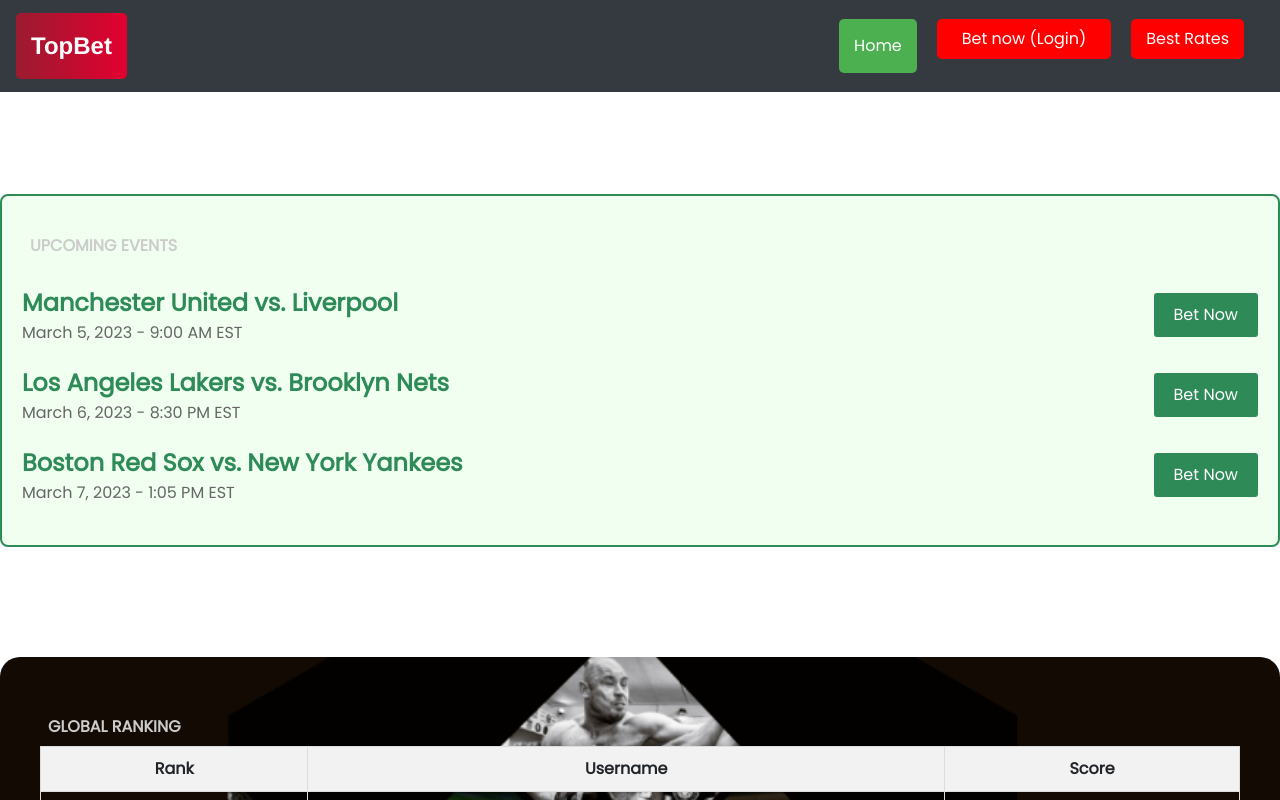
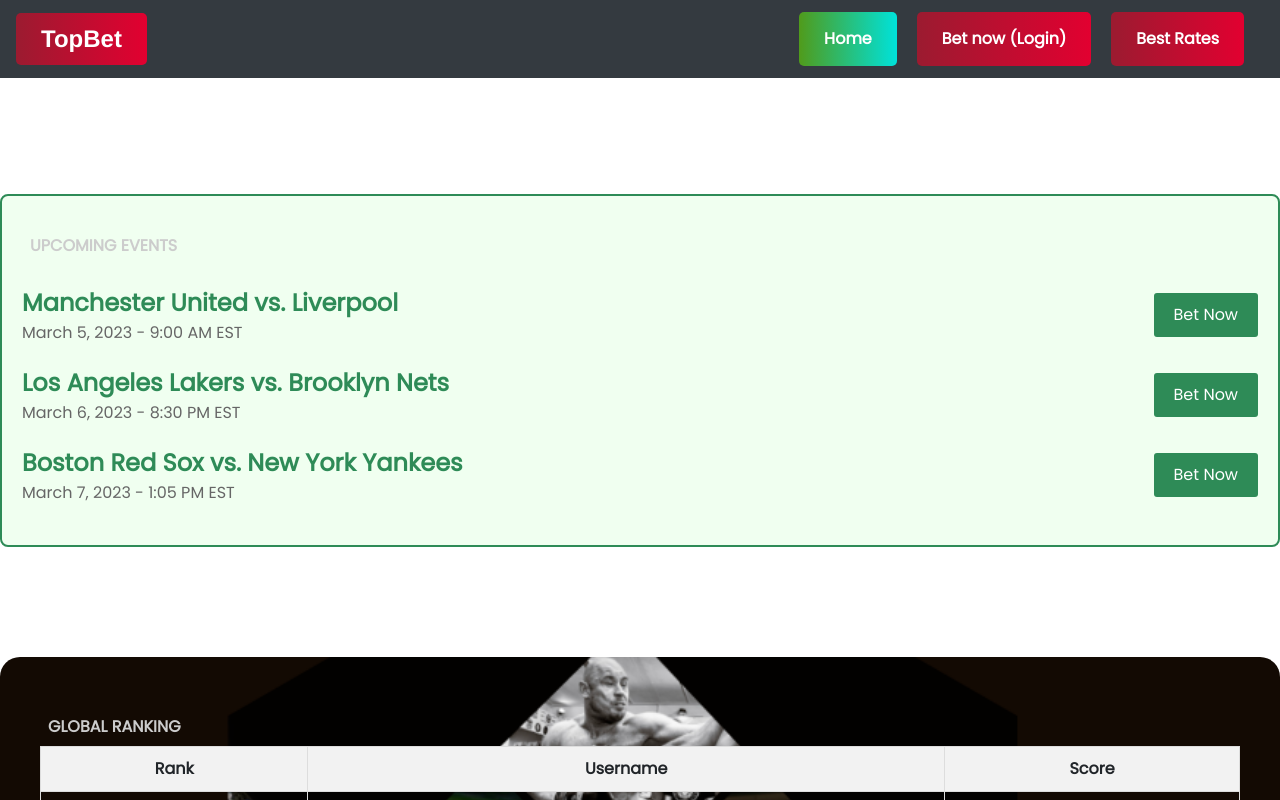
Before and after one commit to clemsims/TopBet, a React (Create React App) app: page / in a window 1280 px wide. Shown: the top 800 px of the page. Built offline with nearby package versions, Linux system fonts and the light colour scheme; no server answers.

Commit message:
new buttons with new style

```diff
--- a/src/pages/index/styles.css
+++ b/src/pages/index/styles.css
@@ -27,8 +27,8 @@
 
 .nav-item-home {
   display: inline-block;
-  padding: 15px 15px;
-  background-color: #4CAF50;
+  padding: 15px 25px;
+  background-image: linear-gradient(to right, #509b1b, #00e2da);
   color: #fff;
   font-size: 16px;
   text-align: center;
@@ -37,6 +37,8 @@
   border: none;
   cursor: pointer;
   margin-right: 20px;
+  font-weight: bold;
+
 }
 
 .nav-item-home:active {
@@ -47,11 +49,10 @@
 /* button for bet now */
 
 
-
 .nav-item-betnow {
   display: inline-block;
-  padding: 8px 25px;
-  background-color: #ff0000;
+  padding: 15px 25px;
+  background-image: linear-gradient(to right, #9B1B30, #E20030);
   color: #fff;
   font-size: 16px;
   text-align: center;
@@ -60,6 +61,8 @@
   border: none;
   cursor: pointer;
   margin-right: 20px;
+  font-weight: bold;
+
 }
 
 .nav-item-betnow:active {
@@ -72,8 +75,8 @@
 
 .nav-item-bestrates {
   display: inline-block;
-  padding: 8px 15px;
-  background-color: #ff0000;
+  padding: 15px 25px;
+  background-image: linear-gradient(to right, #9B1B30, #E20030);
   color: #fff;
   font-size: 16px;
   text-align: center;
@@ -82,6 +85,8 @@
   border: none;
   cursor: pointer;
   margin-right: 20px;
+  font-weight: bold;
+
 }
 
 .nav-item-bestrates:active {
@@ -289,7 +294,7 @@
 
 .logo {
   background: linear-gradient(to right, #9B1B30, #E20030);
-  padding: 15px;
+  padding: 8px 25px;
   border-radius: 5px;
   color: #FFFFFF;
   font-size: 24px;
```
